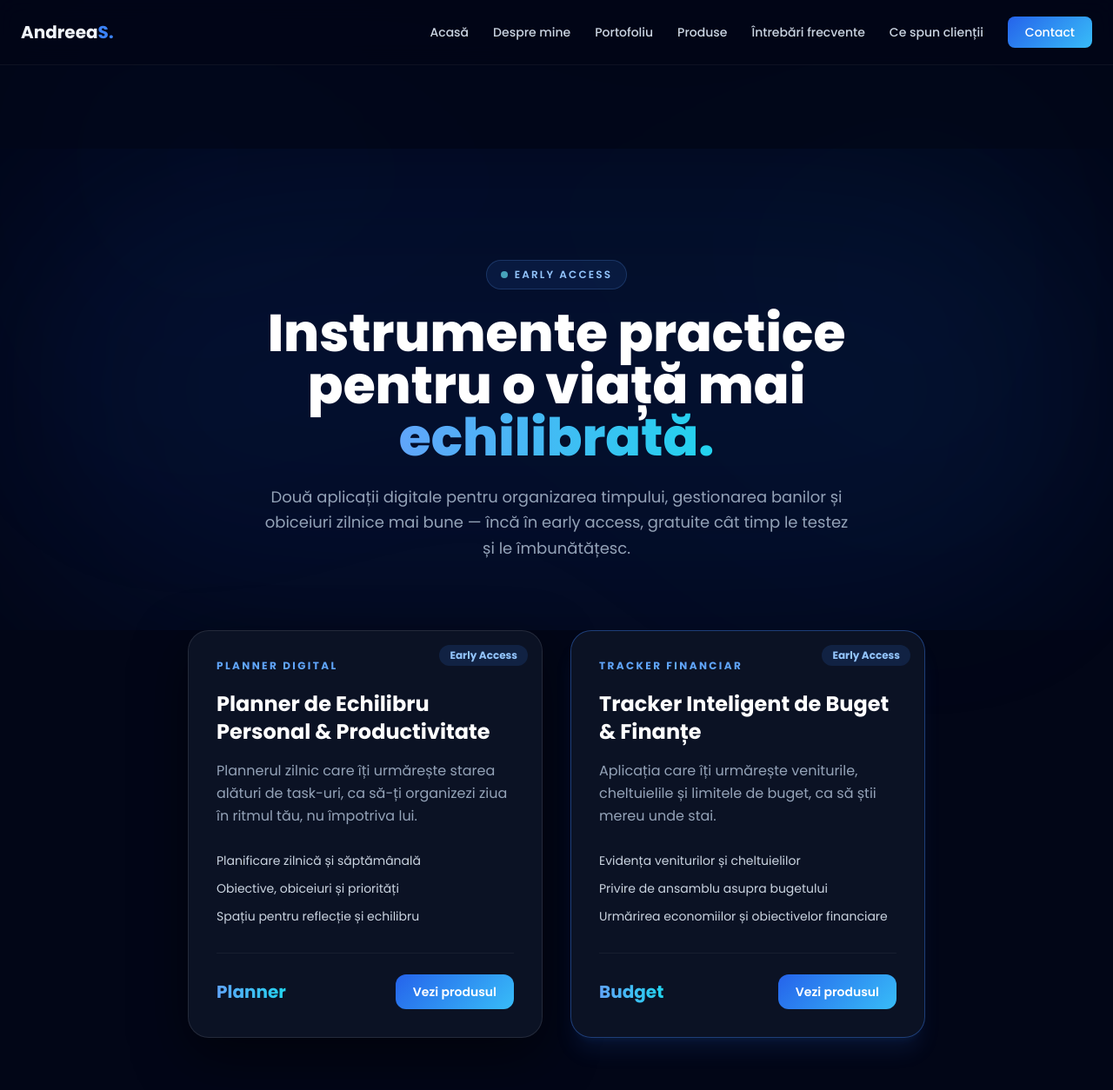
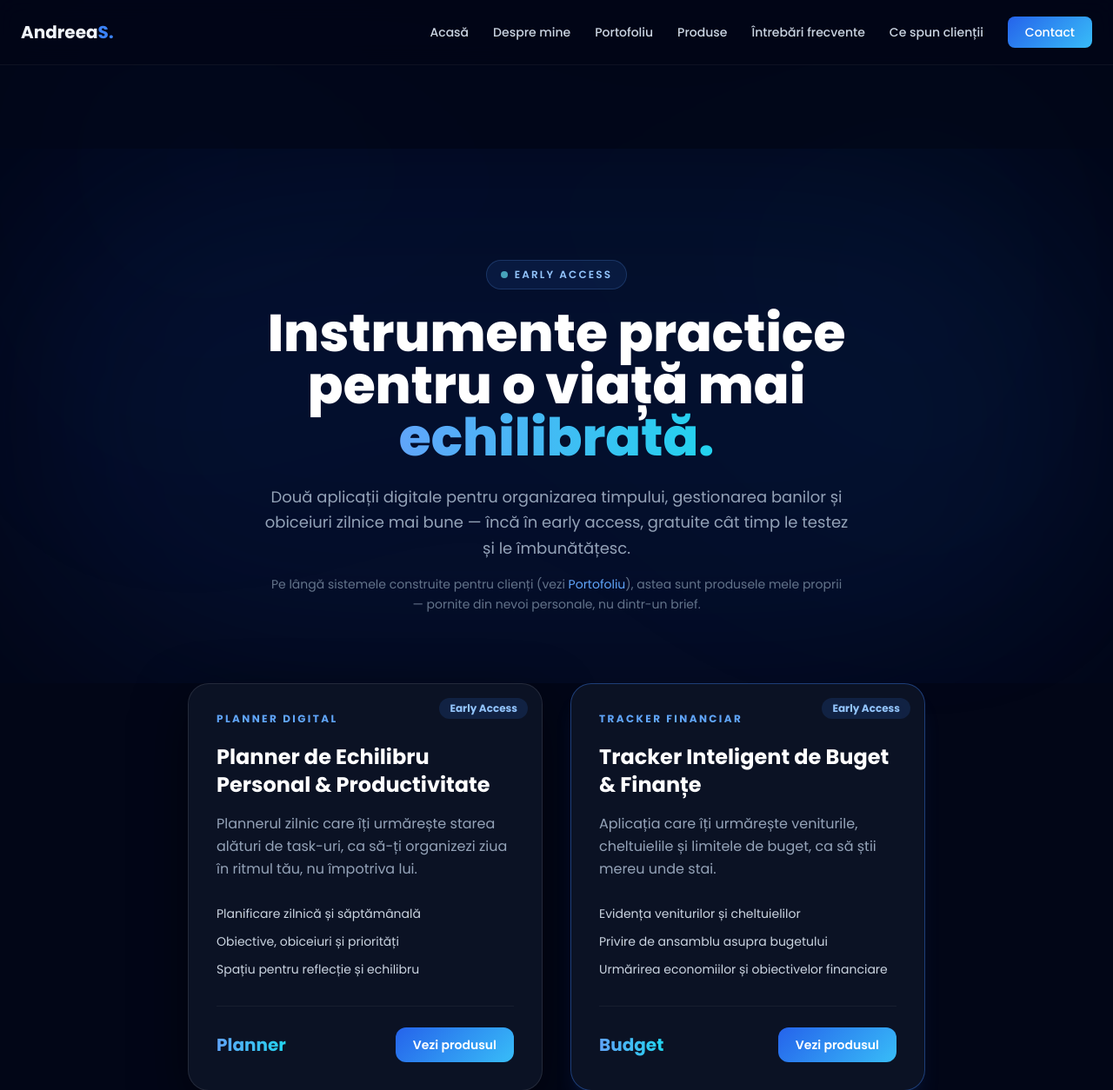
Before and after one commit to SanduAndreea22/andreeatech, a Django app: page /products/ in a window 1280 px wide. Shown: the top 1254 px of the page at 87% size. Run offline with Django 5.2, Linux system fonts and the light colour scheme; some libraries are stand-ins or nearby versions.

Commit message:
Fix findings from fresh copy audit
- Rename the final Home CTA/label from "produs construit pentru
  tine" to "sistemul construit pentru tine" — it was colliding with
  the "Produse proprii" section right above it (which points to a
  different thing: the early-access personal apps)
- Replace "Homepage" anglicism with "Acasă" in 2 FAQ answers
- Drop the comma before "și" in the De ce eu list (not standard
  Romanian enumeration punctuation)
- products.html: add a bridging line connecting the B2C tone of the
  personal apps back to the client portfolio, so it reads as part of
  the same site instead of a tonal jump

```diff
--- a/templates/website/faq.html
+++ b/templates/website/faq.html
@@ -160,8 +160,8 @@
 const answers = {
   content: "Îmi dai contextul afacerii tale, fluxul de lucru actual, obiectivele și orice materiale existente. Transform asta într-un plan tehnic clar.",
   domain: "Da. Fluxurile de rezervări pot fi construite în jurul serviciilor tale, al regulilor de disponibilitate și al modului în care lucrează echipa ta.",
-  price: "Am 3 pachete cu prețuri clare — de la €150 pentru un website simplu, până la €850+ pentru o platformă completă personalizată. Toate pachetele sunt detaliate pe Homepage.",
-  duration: "În funcție de pachetul ales, un proiect durează între 7 și 21 de zile. Termenul exact e specificat pentru fiecare pachet pe Homepage.",
+  price: "Am 3 pachete cu prețuri clare — de la €150 pentru un website simplu, până la €850+ pentru o platformă completă personalizată. Toate pachetele sunt detaliate pe Acasă.",
+  duration: "În funcție de pachetul ales, un proiect durează între 7 și 21 de zile. Termenul exact e specificat pentru fiecare pachet pe Acasă.",
   payments: "Da. Integrările de plăți securizate pot include Stripe, PayPal și alți furnizori potriviți pentru regiunea ta.",
   django: "Django e un framework Python sigur și scalabil, foarte potrivit pentru sisteme de business bazate pe date și fluxuri de lucru personalizate.",
   custom: "Absolut. Fiecare proiect poate fi construit în jurul procesului real al afacerii tale, nu forțat într-un instrument generic.",
--- a/templates/website/home.html
+++ b/templates/website/home.html
@@ -67,7 +67,7 @@
         <div class="glass rounded-3xl border border-white/10 p-8 md:p-12 grid md:grid-cols-[auto_1fr] gap-8 items-start">
             <img src="{% static 'website/poza_me.JPG' %}" alt="Andreea Sandu" class="w-24 h-24 md:w-28 md:h-28 rounded-2xl object-cover border border-white/10 mx-auto md:mx-0">
             <div class="space-y-6 text-slate-400 leading-relaxed">
-                <p>Nu construiesc produse doar pentru clienți — le construiesc și pentru mine. Am câteva produse proprii, construite din nevoi reale, nu dintr-un brief: un planner personal (Emotional Planner), un tracker de buget (Budget Planner), o platformă de ticketing (Ticket), și sisteme complete pentru clienți precum Al Noir și Bookora.</p>
+                <p>Nu construiesc produse doar pentru clienți — le construiesc și pentru mine. Am câteva produse proprii, construite din nevoi reale, nu dintr-un brief: un planner personal (Emotional Planner), un tracker de buget (Budget Planner), o platformă de ticketing (Ticket) și sisteme complete pentru clienți precum Al Noir și Bookora.</p>
                 <p>De-asta nu pornesc de la un stack tehnic. Pornesc de la problemă — de ce are nevoie omul care folosește produsul. Uneori soluția e un website. Alteori e un sistem de rezervări, o platformă de ticketing, o automatizare, sau un agent AI care poate executa efectiv o parte din flux.</p>
                 <div class="flex flex-wrap gap-x-8 gap-y-2 pt-2">
                     <a href="{% url 'project_detail' 'al-noir-restaurant-management-system' %}" class="text-blue-400 font-semibold hover:text-blue-300 transition">Vezi cum arată un sistem complet construit de mine → (Al Noir)</a>
@@ -241,7 +241,7 @@
                 </ul>
             </div>
             <div class="glass rounded-3xl border border-blue-500/30 p-8">
-                <p class="text-cyan-300 text-sm uppercase tracking-[0.2em] font-semibold mb-5">Alegi un produs construit pentru tine</p>
+                <p class="text-cyan-300 text-sm uppercase tracking-[0.2em] font-semibold mb-5">Alegi sistemul construit pentru tine</p>
                 <ul class="space-y-3 text-slate-300">
                     <li class="flex items-start gap-2"><span class="text-cyan-300">✦</span> câștigi timp pe care-l poți folosi ca să crești business-ul</li>
                     <li class="flex items-start gap-2"><span class="text-cyan-300">✦</span> nu te mai stresezi că ai uitat sau întârziat ceva</li>
@@ -250,7 +250,7 @@
             </div>
         </div>
         <div class="text-center mt-14">
-            <a href="{% url 'start_project' %}" class="btn-primary inline-block px-10 py-5 rounded-xl font-bold text-lg">Alege un produs construit pentru tine →</a>
+            <a href="{% url 'start_project' %}" class="btn-primary inline-block px-10 py-5 rounded-xl font-bold text-lg">Hai să construim sistemul tău →</a>
         </div>
     </div>
 </section>
--- a/templates/website/products.html
+++ b/templates/website/products.html
@@ -13,8 +13,11 @@
         <h1 class="text-5xl md:text-6xl font-extrabold mb-6 text-white">
             Instrumente practice pentru o viață mai <span class="gradient-text">echilibrată.</span>
         </h1>
-        <p class="text-slate-400 text-lg max-w-2xl mx-auto leading-relaxed">
+        <p class="text-slate-400 text-lg max-w-2xl mx-auto leading-relaxed mb-4">
             Două aplicații digitale pentru organizarea timpului, gestionarea banilor și obiceiuri zilnice mai bune — încă în early access, gratuite cât timp le testez și le îmbunătățesc.
+        </p>
+        <p class="text-slate-500 text-sm max-w-2xl mx-auto leading-relaxed">
+            Pe lângă sistemele construite pentru clienți (vezi <a href="{% url 'projects' %}" class="text-blue-400 hover:text-blue-300 transition">Portofoliu</a>), astea sunt produsele mele proprii — pornite din nevoi personale, nu dintr-un brief.
         </p>
     </div>
     <div class="absolute top-0 left-1/2 -translate-x-1/2 w-full h-full bg-blue-600/10 blur-[120px] rounded-full -z-10"></div>
```
